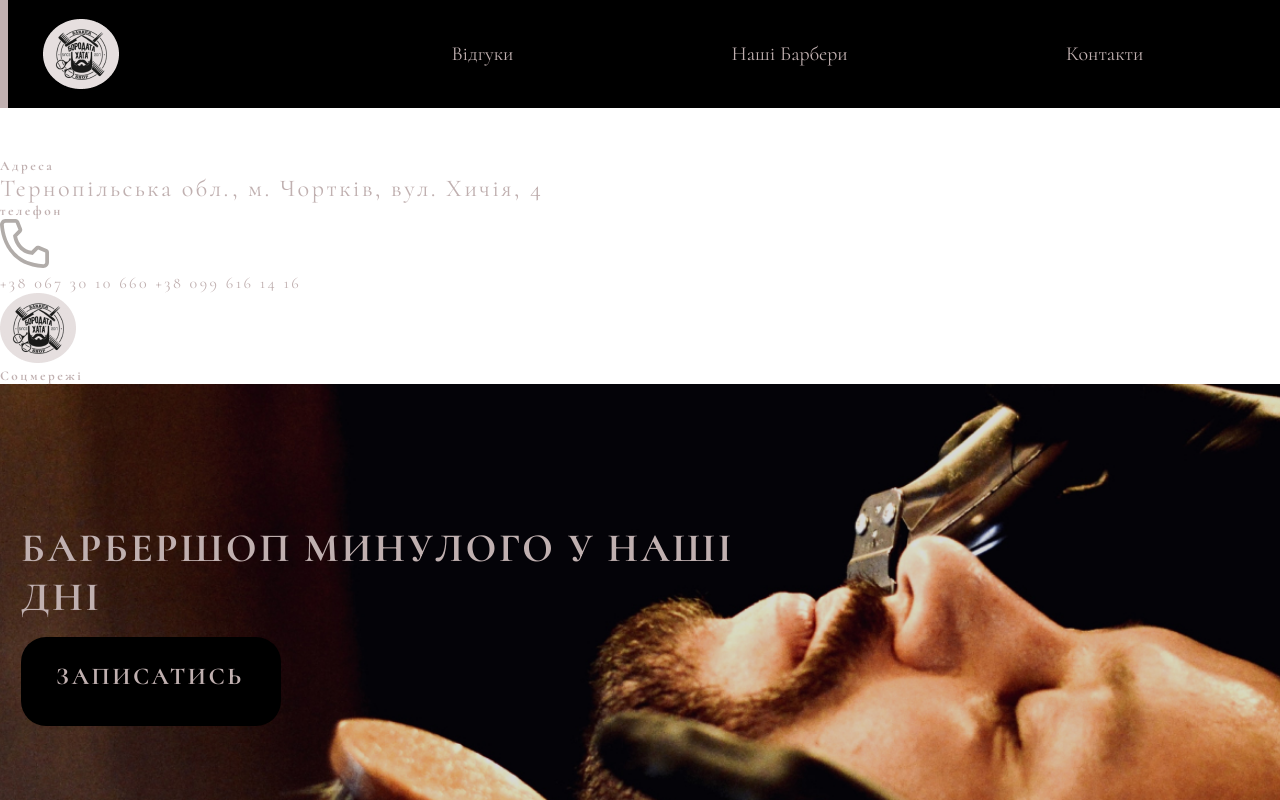
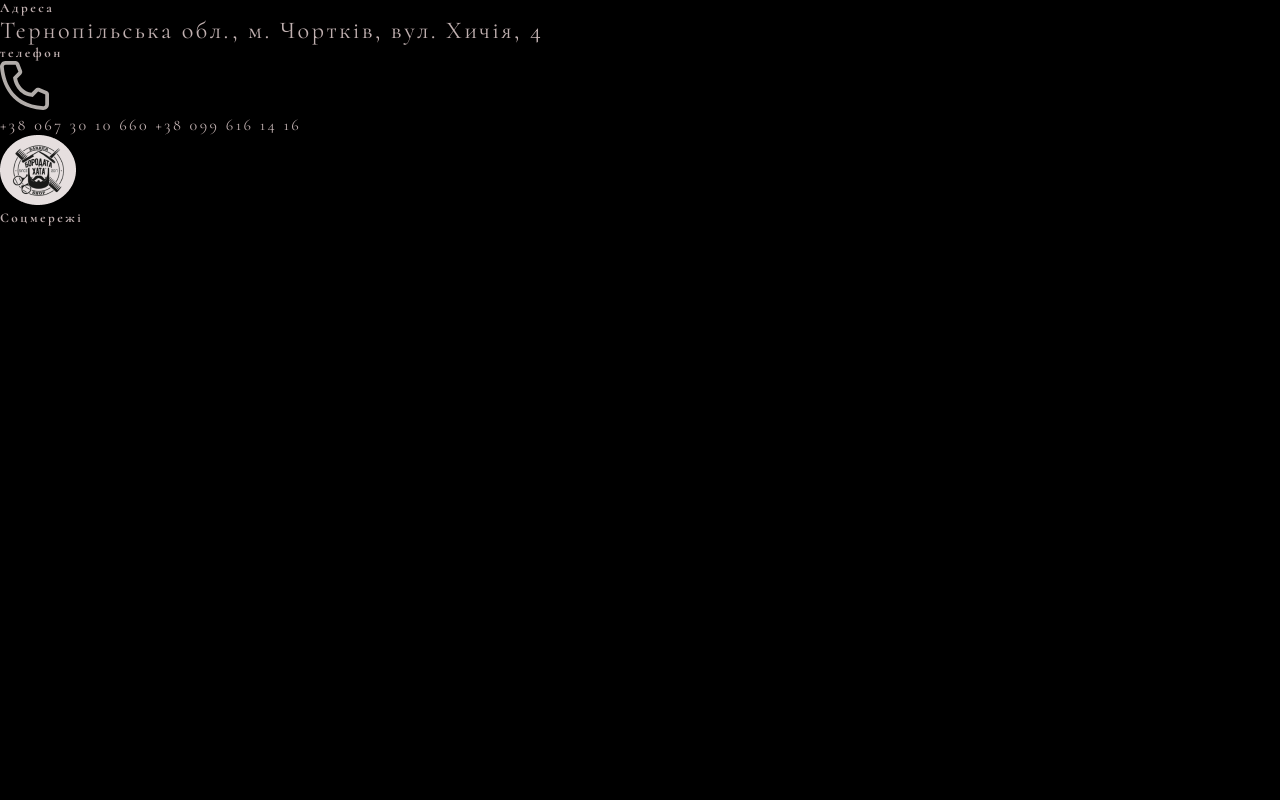
Before and after one commit to Sorokovsky/breadhouse, a website: page src/index.html in a window 1280 px wide. Shown: the top 800 px of the page. Drawn offline with nearby package versions, Linux system fonts and the light colour scheme; files that its build step writes are made by us from their sources; files whose address does not match are found by name.

Commit message:
start contact popub

```diff
--- a/gulp/version.json
+++ b/gulp/version.json
@@ -1,3 +1,3 @@
 {
-    "main": "20220601180446"
+    "main": "20220601181501"
 }
--- a/src/blocks/header.html
+++ b/src/blocks/header.html
@@ -87,7 +87,7 @@
         </div>
     </div>
 </div>
-<div class="popup" id="contact">
+<div class="popub" id="contact">
     <div class="contact-top">
         <div class="contact__desc">
             <div class="contact__item">
--- a/src/scss/header.scss
+++ b/src/scss/header.scss
@@ -174,6 +174,15 @@
         }
     }
 }
+.popub{
+    position: fixed;
+    top: 0;
+    left: 0;
+    width: 100vw;
+    height: 100vh;
+    display: block;
+    background-image:url("../img/Contacts.jpg"), #FFFFFF;
+}
 @media (max-width:994px) {
     .barber{
         &__container{
@@ -185,6 +194,7 @@
         }
     }
 }
+
 @media (max-width: 790px) {
     .burger{
         display: block;
```
Also changed, not shown: dist/css/style.css, dist/css/style.min.css, dist/index.html.
